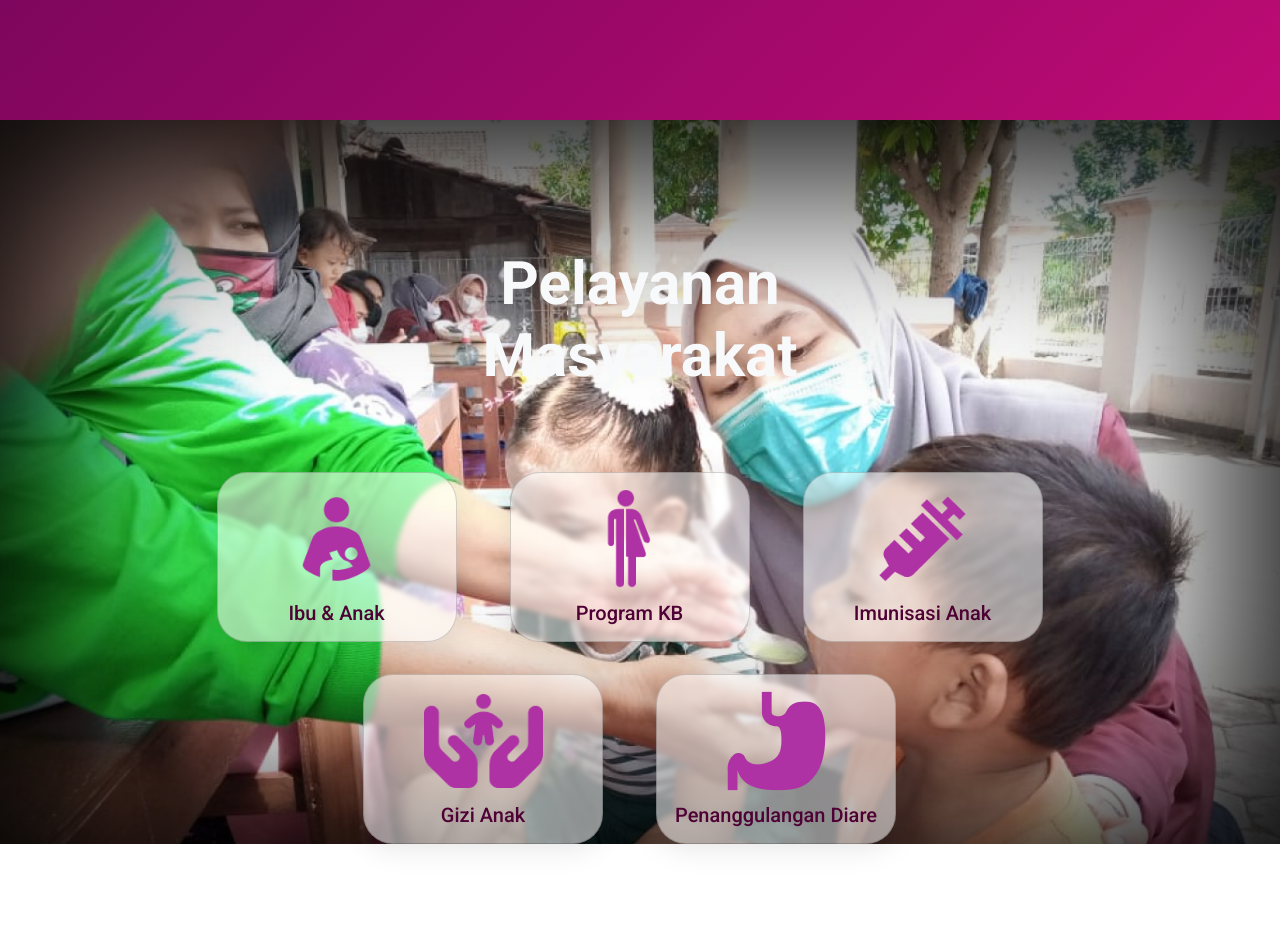
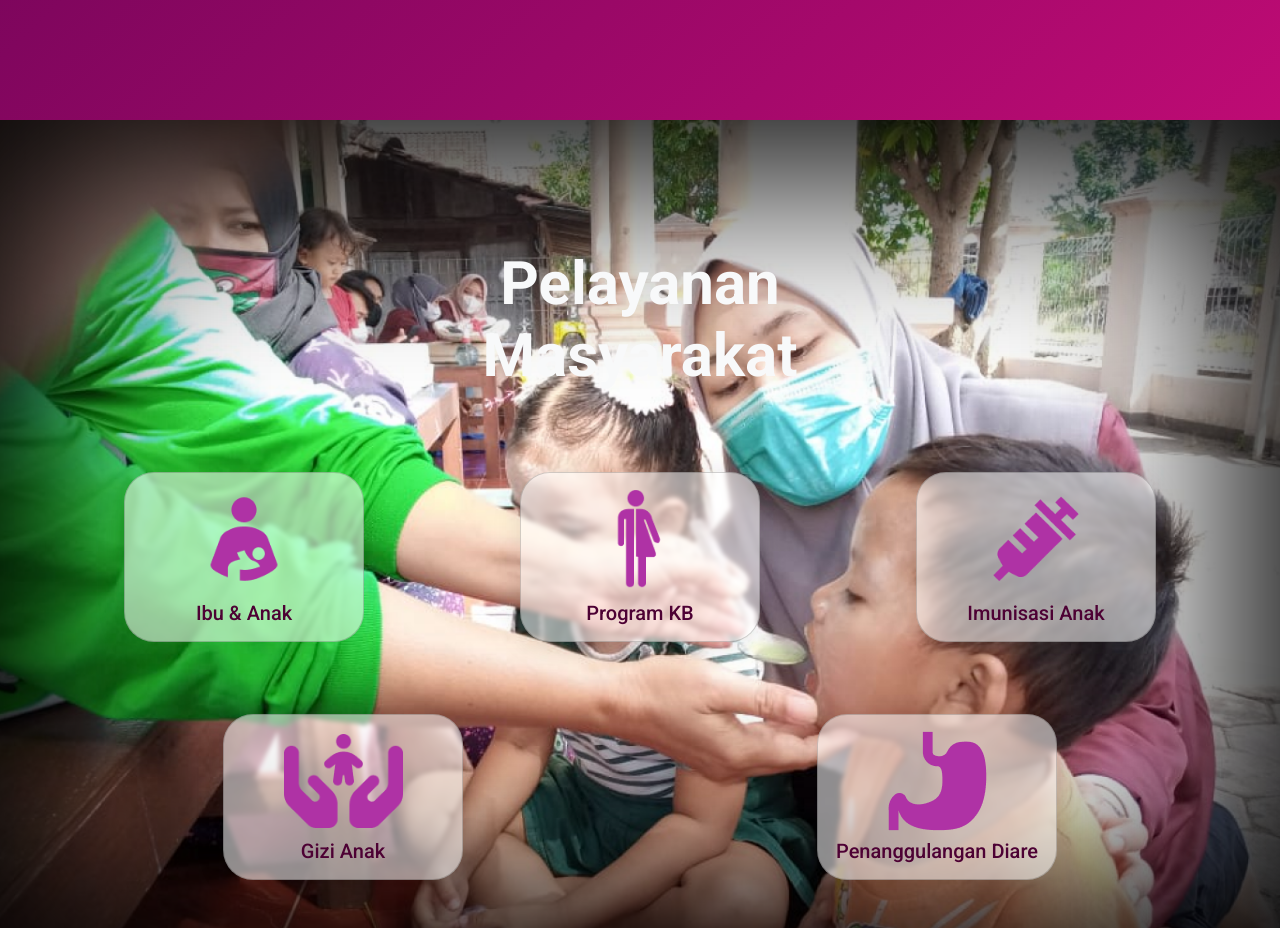
Before and after one commit to hendriramadhan/posyandu, a React (Create React App) app: page / in a window 1280 px wide. Shown: the part 680-1608 px from the top of the page. Before the commit the page ends 1524 px from the top, so only its background shows below. Built offline with nearby package versions, Linux system fonts and the light colour scheme.

Commit message:
memperbaiki layanan

```diff
--- a/src/components/Layanan.tsx
+++ b/src/components/Layanan.tsx
@@ -7,7 +7,7 @@ import diare from "../assets/lambung.png";
 
 export function Layanan() {
   return (
-    <div className="layanan">
+    <div className="layanan pb-5">
       <Container>
         <Row className="justify-content-md-center">
           <Col md={6}>
@@ -16,34 +16,34 @@ export function Layanan() {
             </h2>
           </Col>
         </Row>
-        <Row className="d-flex justify-content-center flex-wrap mt-5 gap-2">
-          <Col md={3} className="">
-            <Card style={{ width: "15rem" }} className="mt-4">
+        <Row className="d-flex justify-content-center flex-wrap mt-5 gap-5">
+          <Col md={3} className="mx-auto">
+            <Card style={{ width: "15rem" }} className="mt-4 mx-auto">
               <img src={mother} alt="" className="mx-auto my-1 mt-3" />
               <h3 className="pt-2 fs-5 text-center mb-3">Ibu & Anak</h3>
             </Card>
           </Col>
-          <Col md={3} className="">
-            <Card style={{ width: "15rem" }} className="mt-4">
+          <Col md={3} className="mx-auto">
+            <Card style={{ width: "15rem" }} className="mt-4 mx-auto">
               <img src={kb} alt="" className="mx-auto my-1 mt-3 " />
               <h3 className="pt-2 fs-5 text-center mb-3">Program KB</h3>
             </Card>
           </Col>
-          <Col md={3} className="">
-            <Card style={{ width: "15rem" }} className="mt-4">
+          <Col md={3} className="mx-auto">
+            <Card style={{ width: "15rem" }} className="mt-4 mx-auto">
               <img src={inj} alt="" className="mx-auto my-1 mt-3 " />
               <h3 className="pt-2 fs-5 text-center mb-3">Imunisasi Anak</h3>
             </Card>
           </Col>
-          <Col md={3} className="">
-            <Card style={{ width: "15rem" }} className="mt-4">
-              <img src={baby} alt="" className="mx-auto my-1 mt-3 " />
+          <Col md={3} className="mx-auto">
+            <Card style={{ width: "15rem" }} className="mt-4 mx-auto">
+              <img src={baby} alt="" className="mx-auto mt-3 " />
               <h3 className="pt-2 fs-5 text-center mb-3">Gizi Anak</h3>
             </Card>
           </Col>
-          <Col md={3} className="">
-            <Card style={{ width: "15rem" }} className="mt-4">
-              <img src={diare} alt="" className="mx-auto my-1 mt-3 " />
+          <Col md={3} className="mx-auto">
+            <Card style={{ width: "15rem" }} className="mt-4 mx-auto">
+              <img src={diare} alt="" className="mx-auto mt-3 " />
               <h3 className="pt-2 fs-5 text-center mb-3">
                 Penanggulangan Diare
               </h3>
--- a/src/pages/Home.tsx
+++ b/src/pages/Home.tsx
@@ -12,7 +12,7 @@ export function Home() {
             <Row className="mt-5 d-flex align-items-center mb-5">
               <Col md={6}>
                 <img
-                  className="img-fluid mom"
+                  className="img-fluid mx-auto mom"
                   src={inb}
                   alt="Gambar Ibu dan Bayi"
                 />
```
